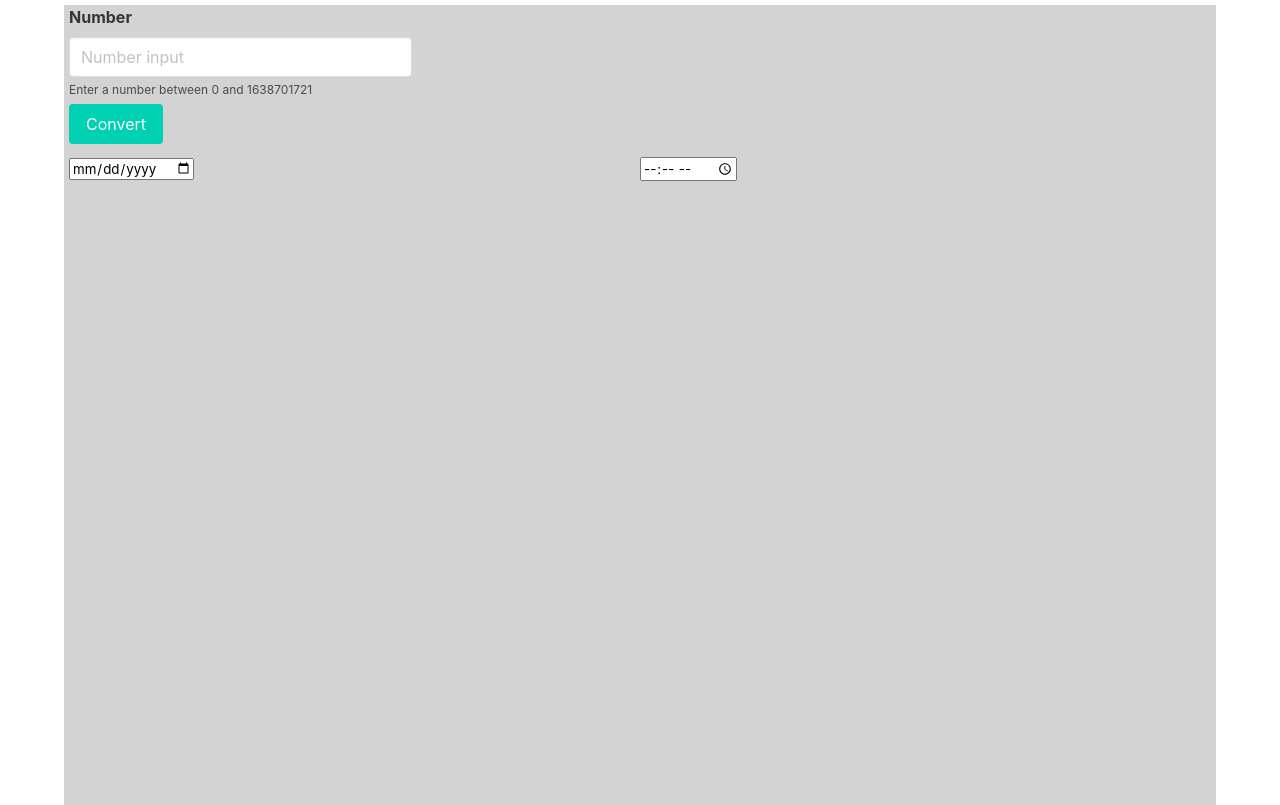
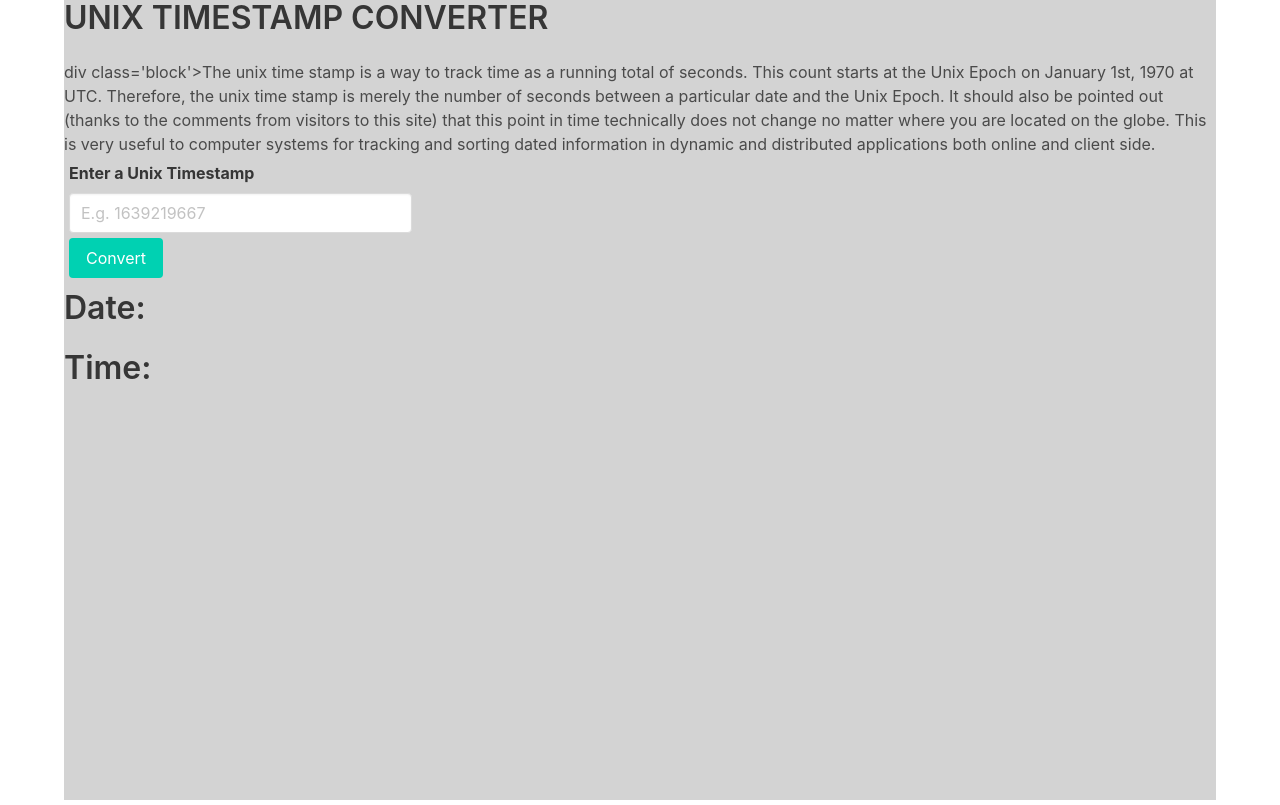
Before and after one commit to Bjorn1973/datetime_app, a website built with Parcel: page src/index.html in a window 1280 px wide. Built offline with nearby package versions, Linux system fonts and the light colour scheme.

Commit message:
added Intro;js

```diff
--- a/package.json
+++ b/package.json
@@ -19,6 +19,7 @@
     "axios": "^0.24.0",
     "bulma": "^0.9.3",
     "bulma-calendar": "^6.1.15",
+    "bulma-toast": "^2.4.1",
     "redux-logger": "^3.0.6"
   }
 }
--- a/src/index.html
+++ b/src/index.html
@@ -4,6 +4,10 @@
     <meta charset="UTF-8" />
     <meta http-equiv="X-UA-Compatible" content="IE=edge" />
     <meta name="viewport" content="width=device-width, initial-scale=1.0" />
+    <link
+      rel="stylesheet"
+      href="https://cdnjs.cloudflare.com/ajax/libs/animate.css/4.0.0/animate.min.css"
+    />
     <title>datetimeconverter</title>
   </head>
   <body>
--- a/src/js/components/Datetime.js
+++ b/src/js/components/Datetime.js
@@ -1,12 +1,10 @@
 import store from "../data";
-import bulmaCalendar from "bulma-calendar";
 
 export default class Datetime {
   constructor(holder) {
     this.holder = holder;
     this.dateRef = null;
     this.timeRef = null;
-    this.dateInput = null;
     this.init();
     this.render();
     store.subscribe(this.render.bind(this));
@@ -16,21 +14,21 @@ export default class Datetime {
     this.holder.insertAdjacentHTML(
       "beforeend",
       `
-      <section class='datetime columns'>
-      <div class='datetime__date column'>date</div>
-      <div class='datetime__time column'>time</div>
-      </section>`
+      <h1 class='title'>Date: </span> <span class="datetime__date"></span></h1>
+      <h1 class='title'>Time: <span class="datetime__time"></span></h1>
+      `
     );
     this.dateRef = this.holder.querySelector(".datetime__date");
     this.timeRef = this.holder.querySelector(".datetime__time");
   }
   render() {
-    this.dateRef.innerHTML = `<input class="dateInput" type="date" >`;
-    this.dateInput = document.querySelector(".dateInput");
-    this.dateInput.value = store.getState().datetime.datetime.slice(0, 10);
-    this.timeRef.innerHTML = `<input class="timeInput" type="time">`;
-    this.timeInput = document.querySelector(".timeInput");
-    this.timeInput.value = store.getState().datetime.datetime.slice(-8);
+    this.dateRef.innerText = store
+      .getState()
+      .datetime.datetime.slice(0, 10)
+      .split("-")
+      .reverse()
+      .join("-");
+    this.timeRef.innerText = store.getState().datetime.datetime.slice(-8);
   }
   //   setEvents() {}
 }
--- a/src/js/components/Form.js
+++ b/src/js/components/Form.js
@@ -1,5 +1,6 @@
 import store from "../data";
 import { getDateTime } from "../data/datetime";
+import { toast } from "bulma-toast";
 
 class Form {
   constructor(holder) {
@@ -8,19 +9,18 @@ class Form {
     this.buttonRef = null;
     this.formRef = null;
     this.init();
+    this.setEvents();
     this.render();
     store.subscribe(this.render.bind(this));
-    this.setEvents();
   }
   init() {
     this.holder.insertAdjacentHTML(
       "beforeend",
       `<form class="field">
-      <label class="label">Number</label>
+          <label class="label">Enter a Unix Timestamp</label>
           <div class="control">
-        <input class="input" type="number" placeholder="Number input">
+          <input class="input" type="number" placeholder="E.g. 1639219667" min="0">
           </div>
-      <p class="help">Enter a number between 0 and 1638701721</p>
           <div class="control">
           <button class="button is-primary">Convert</button>
           </div>
@@ -32,10 +32,10 @@ class Form {
     this.formRef = this.holder.querySelector(".field");
   }
   showLoader() {
-    this.inputRef.classList.add("is-loading");
+    this.buttonRef.classList.add("is-loading");
   }
   endLoading() {
-    this.inputRef.classList.remove("is-loading");
+    this.buttonRef.classList.remove("is-loading");
     this.inputRef.value = "";
   }
   render() {
@@ -44,11 +44,21 @@ class Form {
     } else {
       this.endLoading();
     }
+    if (store.getState().datetime.error) {
+      toast({
+        message: "You forgot your timestamp!",
+        type: "is-warning",
+        position: "top-center",
+        dismissible: true,
+        animate: { in: "fadeIn", out: "fadeOut" },
+      });
+    }
   }
   setEvents() {
     this.formRef.onsubmit = (e) => {
       e.preventDefault();
       store.dispatch(getDateTime(this.inputRef.value));
+      console.log(this.inputRef.value.length);
     };
   }
 }
--- /dev/null
+++ b/src/js/components/Intro.js
@@ -0,0 +1,22 @@
+import store from "../data";
+
+export default class Intro {
+  constructor(holder) {
+    this.holder = holder;
+    this.init();
+    // this.render();
+    // store.subscribe(this.render.bind(this));
+    // this.setEvents();
+  }
+  init() {
+    this.holder.insertAdjacentHTML(
+      "beforeend",
+      `
+      <h1 class='title'>UNIX TIMESTAMP CONVERTER</h1>
+      div class='block'>The unix time stamp is a way to track time as a running total of seconds. This count starts at the Unix Epoch on January 1st, 1970 at UTC. Therefore, the unix time stamp is merely the number of seconds between a particular date and the Unix Epoch. It should also be pointed out (thanks to the comments from visitors to this site) that this point in time technically does not change no matter where you are located on the globe. This is very useful to computer systems for tracking and sorting dated information in dynamic and distributed applications both online and client side.</p>
+      `
+    );
+  }
+  //   render() {}
+  //   setEvents() {}
+}
--- a/src/js/data/datetime.js
+++ b/src/js/data/datetime.js
@@ -1,12 +1,15 @@
 import { createSlice, createAsyncThunk } from "@reduxjs/toolkit";
 import axios from "axios";
 
-export const getDateTime = createAsyncThunk("datetime", async (number) => {
-  const response = await axios(
-    `https://showcase.api.linx.twenty57.net/UnixTime/fromunix?timestamp=${number}`
-  );
-  return response.data;
-});
+export const getDateTime = createAsyncThunk(
+  "datetime/getDateTime",
+  async (number) => {
+    const response = await axios(
+      `https://showcase.api.linx.twenty57.net/UnixTime/fromunix?timestamp=${number}`
+    );
+    return response.data;
+  }
+);
 
 const dateSlice = createSlice({
   name: "datetime",
@@ -21,7 +24,7 @@ const dateSlice = createSlice({
       state.loading = true;
       state.error = false;
     },
-    [getDateTime.error]: (state) => {
+    [getDateTime.rejected]: (state) => {
       state.loading = false;
       state.error = true;
     },
--- a/src/js/index.js
+++ b/src/js/index.js
@@ -1,13 +1,12 @@
 import "../css/style.scss";
 import "bulma/css/bulma.css";
-import { bulmaCalendar } from "../../node_modules/bulma-calendar/dist/js/bulma-calendar.js";
 import "../icons/svgxuse";
-import store from "./data";
-import { getDateTime } from "./data/datetime";
 import form from "./components/Form";
 import datetime from "./components/Datetime";
+import intro from "./components/Intro";
 
 const holder = document.querySelector(".container");
 
+new intro(holder);
 new form(holder);
 new datetime(holder);
```
Also changed, not shown: 1 other file. Lines whose indentation alone changed are shown as unchanged.
